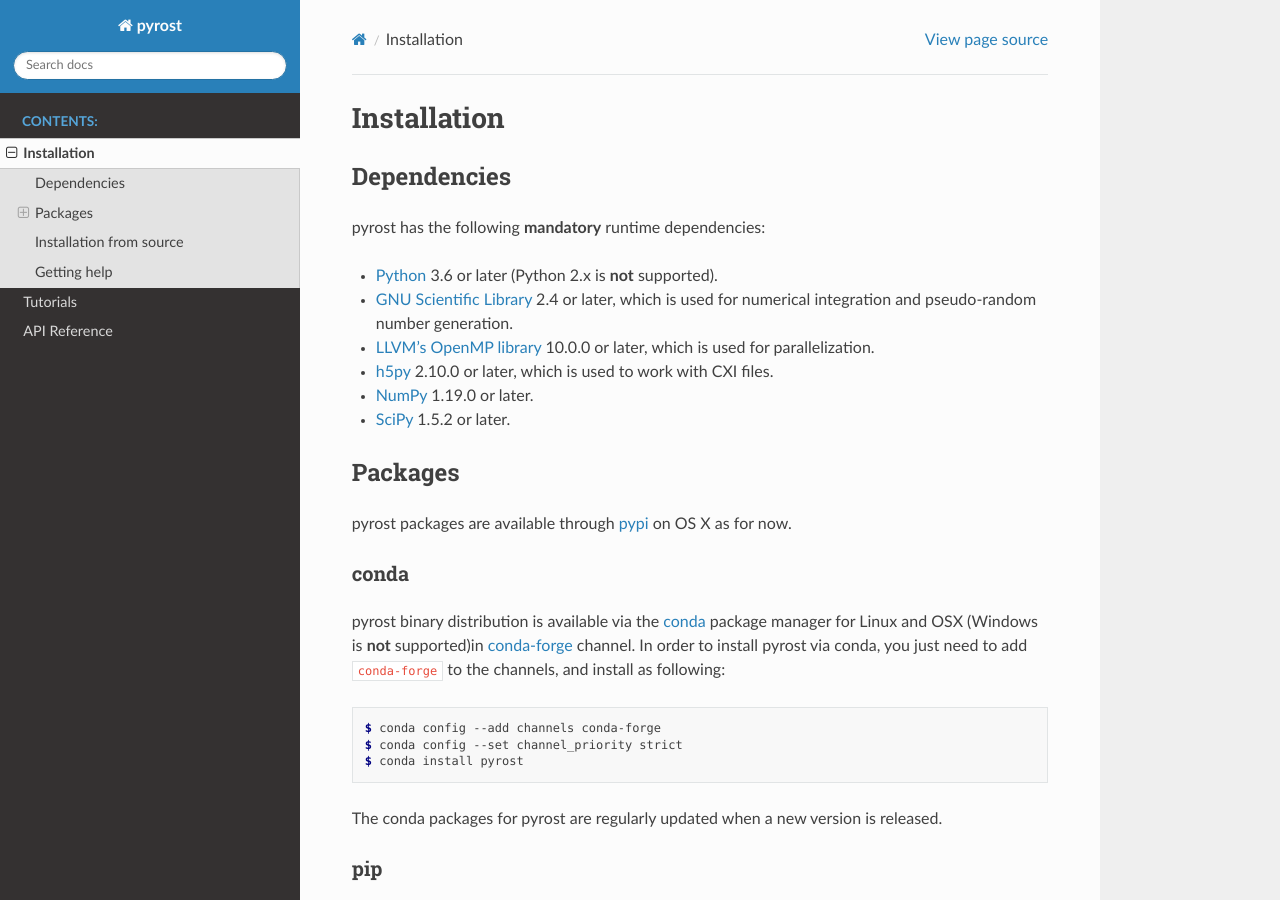
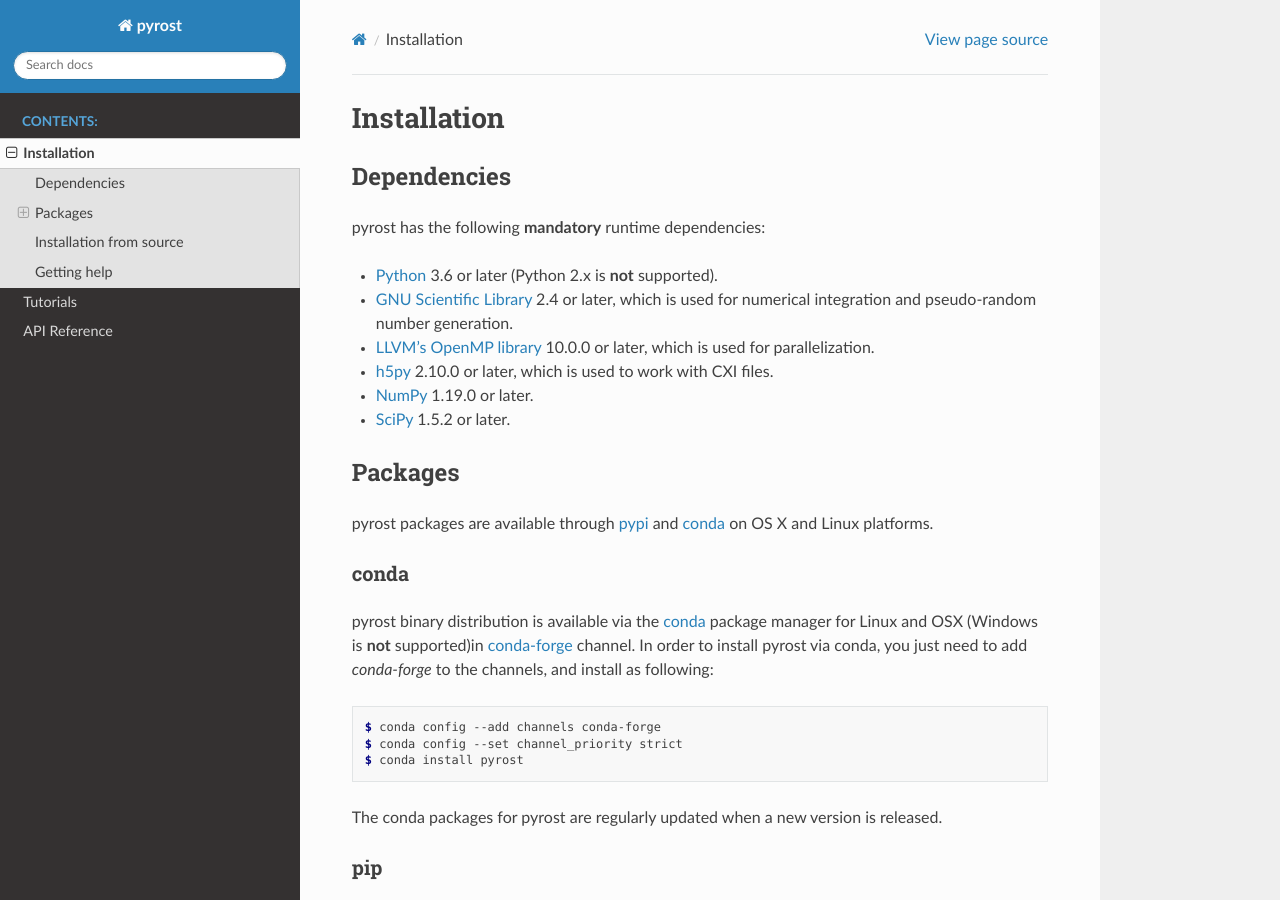
Before and after one commit to simply-nicky/pyrost, a Sphinx documentation site: the page built from docs/install.rst, in a window 1280 px wide and 900 px high. Built offline with Sphinx 7.4.7 and the Read the Docs theme 2.0.0, drawn with Linux system fonts in a browser that asks for light colours.

Commit message:
install.rst updated

```diff
--- a/docs/install.rst
+++ b/docs/install.rst
@@ -19,14 +19,14 @@
 
 Packages
 --------
-pyrost packages are available through `pypi <https://pypi.org/project/pyrost/>`_ on
-OS X as for now.
+pyrost packages are available through `pypi <https://pypi.org/project/pyrost/>`_ and
+`conda <https://anaconda.org/conda-forge/pyrost>`_ on OS X and Linux platforms.
 
 conda
 ^^^^^
 pyrost binary distribution is available via the `conda <https://anaconda.org/conda-forge/pyrost>`_
 package manager for Linux and OSX (Windows is **not** supported)in `conda-forge <https://conda-forge.org/>`_
-channel. In order to install pyrost via conda, you just need to add ``conda-forge``
+channel. In order to install pyrost via conda, you just need to add `conda-forge`
 to the channels, and install as following:
 
 .. code-block:: console
```
